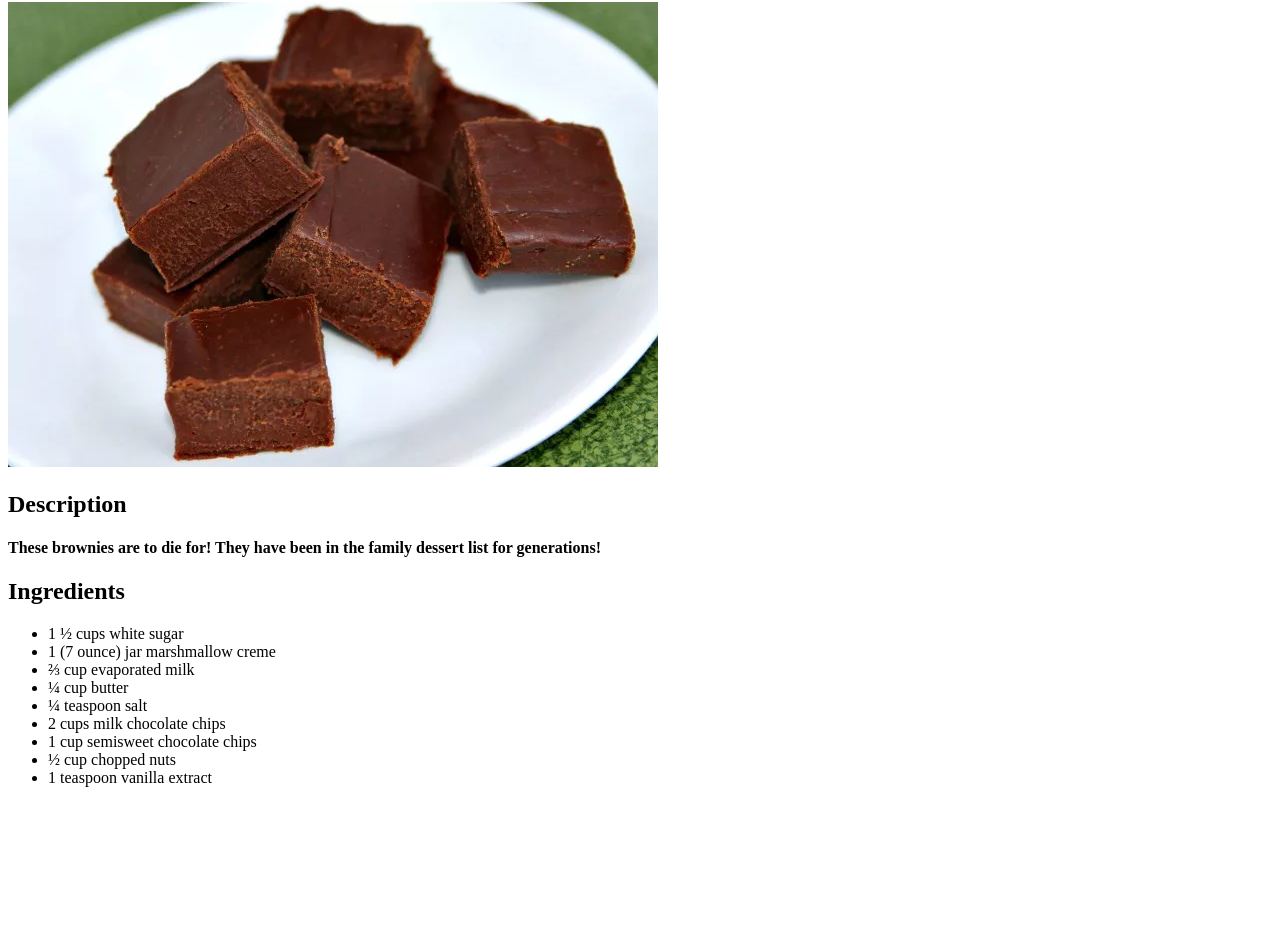
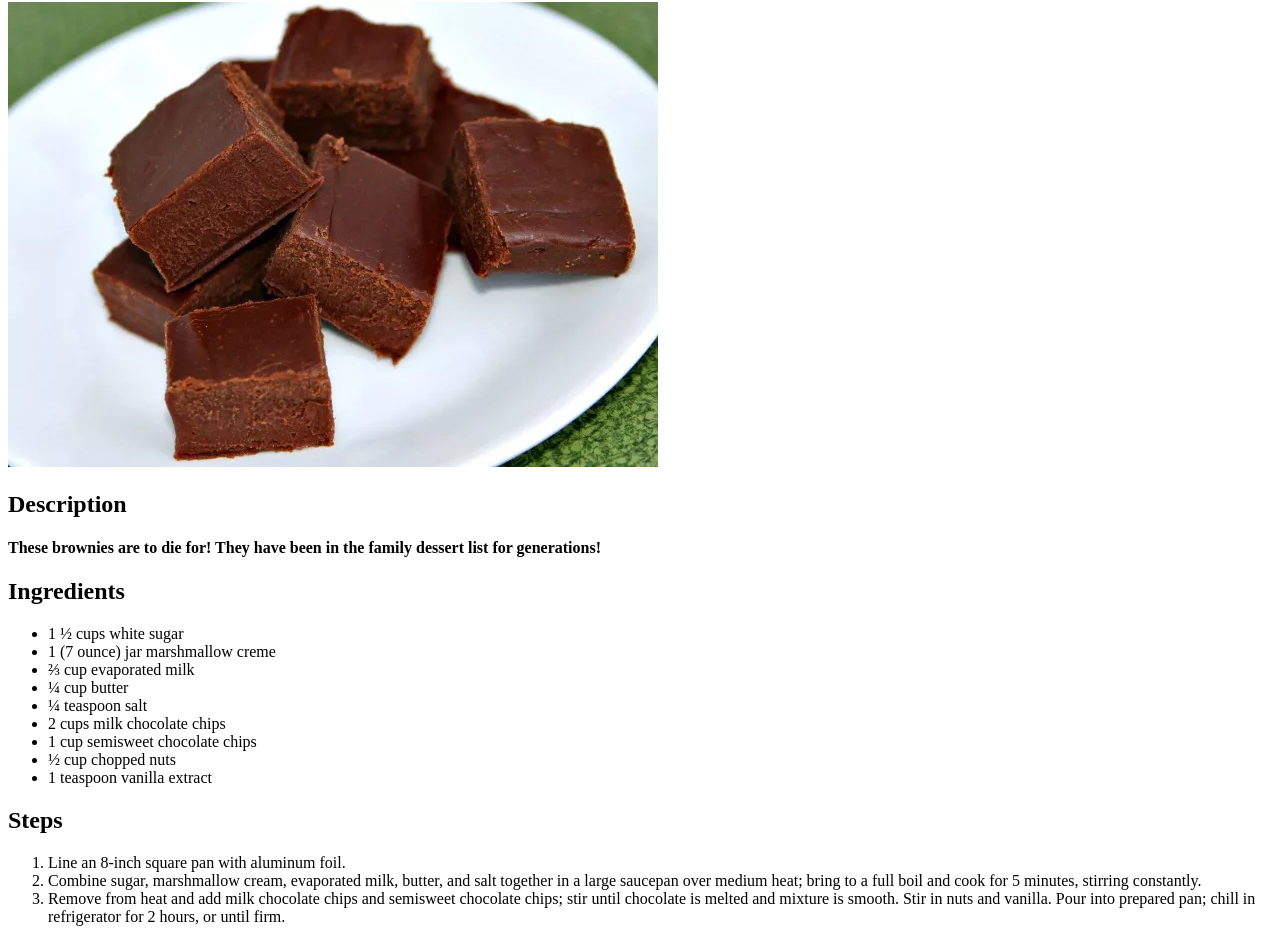
Before and after one commit to kbreezy004/odin-recipes, a plain HTML site: page recipes/fudge.html in a window 1280 px wide. Shown: the part 78-1020 px from the top of the page. Before the commit the page ends 881 px from the top, so only its background shows below. Drawn offline with Linux system fonts and the light colour scheme.

Commit message:
added steps

```diff
--- a/recipes/fudge.html
+++ b/recipes/fudge.html
@@ -26,5 +26,13 @@
             <li> ½ cup chopped nuts</li>
             <li> 1 teaspoon vanilla extract</li>
         </ul>
+
+    <h2>Steps</h2>
+        <ol>
+                <li> Line an 8-inch square pan with aluminum foil.</li>
+                <li> Combine sugar, marshmallow cream, evaporated milk, butter, and salt together in a large saucepan over medium heat; bring to a full boil and cook for 5 minutes, stirring constantly.</li>
+                <li> Remove from heat and add milk chocolate chips and semisweet chocolate chips; stir until chocolate is melted and mixture is smooth. Stir in nuts and vanilla. Pour into prepared pan; chill in refrigerator for 2 hours, or until firm.</li>
+        </ol>
+
 </body>
 </html>
```
